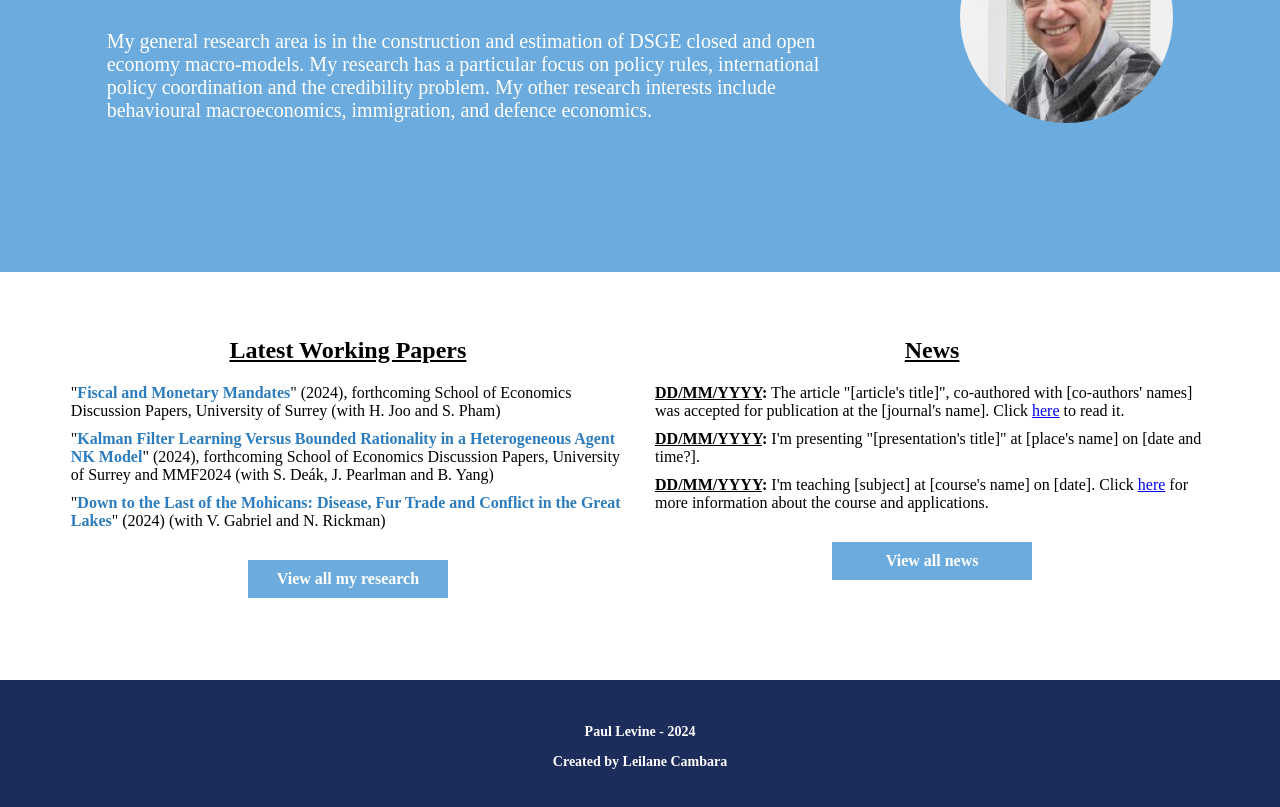
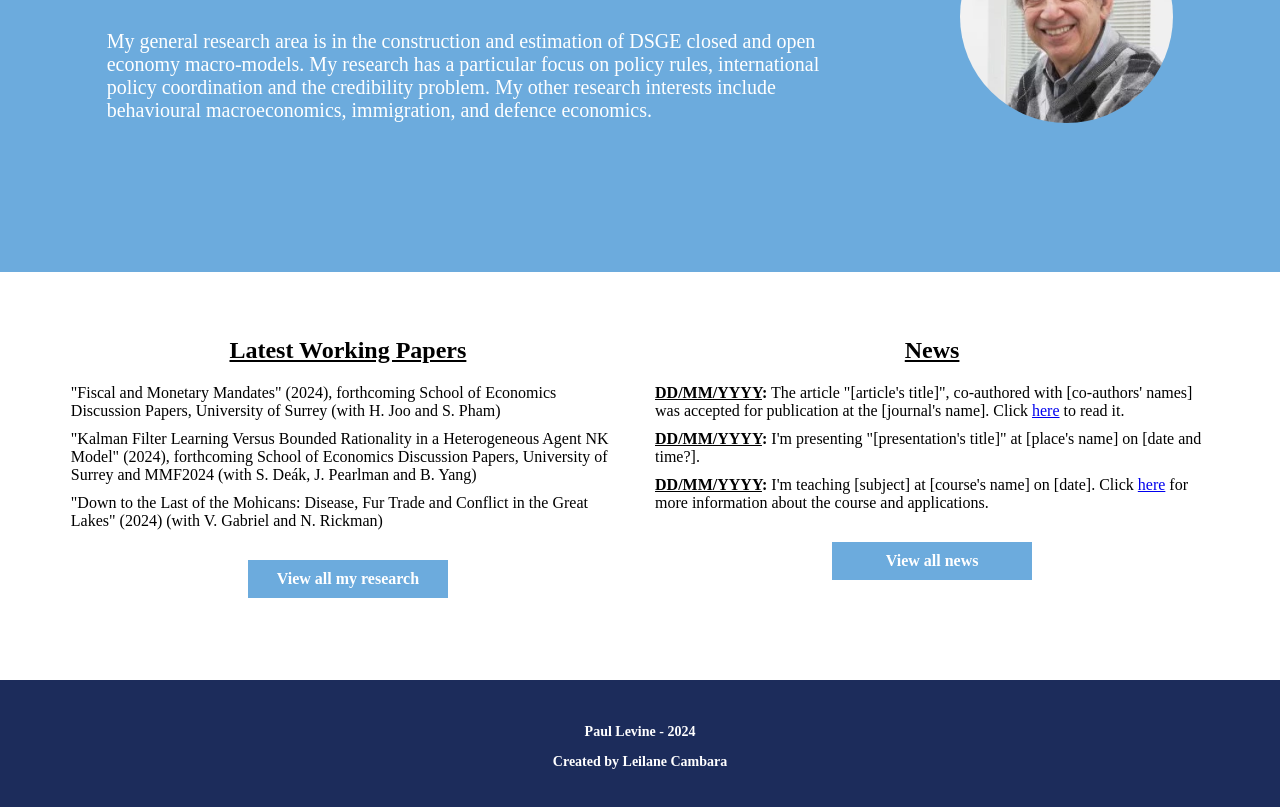
Before and after one commit to p-levine/p-levine.github.io, a plain HTML site: page index.html in a window 1280 px wide. Shown: the part 289-1096 px from the top of the page. Drawn offline with Linux system fonts and the light colour scheme; a web font is replaced by a local one.

Commit message:
Update index.html

```diff
--- a/index.html
+++ b/index.html
@@ -34,9 +34,9 @@
             <section id="research">
                 <h2>Latest Working Papers</h2>
                 <ul>
-                    <li>"<a class="paper-link" href="#">Fiscal and Monetary Mandates</a>" (2024), forthcoming School of Economics Discussion Papers, University of Surrey (with H. Joo and S. Pham)</li>
-                    <li>"<a class="paper-link" href="#">Kalman Filter Learning Versus Bounded Rationality in a Heterogeneous Agent NK Model</a>" (2024), forthcoming School of Economics Discussion Papers, University of Surrey and MMF2024 (with S. Deák, J. Pearlman and B. Yang)</li>
-                    <li>"<a class="paper-link" href="#">Down to the Last of the Mohicans: Disease, Fur Trade and Conflict in the Great Lakes</a>" (2024) (with V. Gabriel and N. Rickman)</li>
+                    <li>"Fiscal and Monetary Mandates" (2024), forthcoming School of Economics Discussion Papers, University of Surrey (with H. Joo and S. Pham)</li>
+                    <li>"Kalman Filter Learning Versus Bounded Rationality in a Heterogeneous Agent NK Model" (2024), forthcoming School of Economics Discussion Papers, University of Surrey and MMF2024 (with S. Deák, J. Pearlman and B. Yang)</li>
+                    <li>"Down to the Last of the Mohicans: Disease, Fur Trade and Conflict in the Great Lakes" (2024) (with V. Gabriel and N. Rickman)</li>
                 </ul>
                 <a class="button" href="research.html">View all my research</a>
             </section>
```
